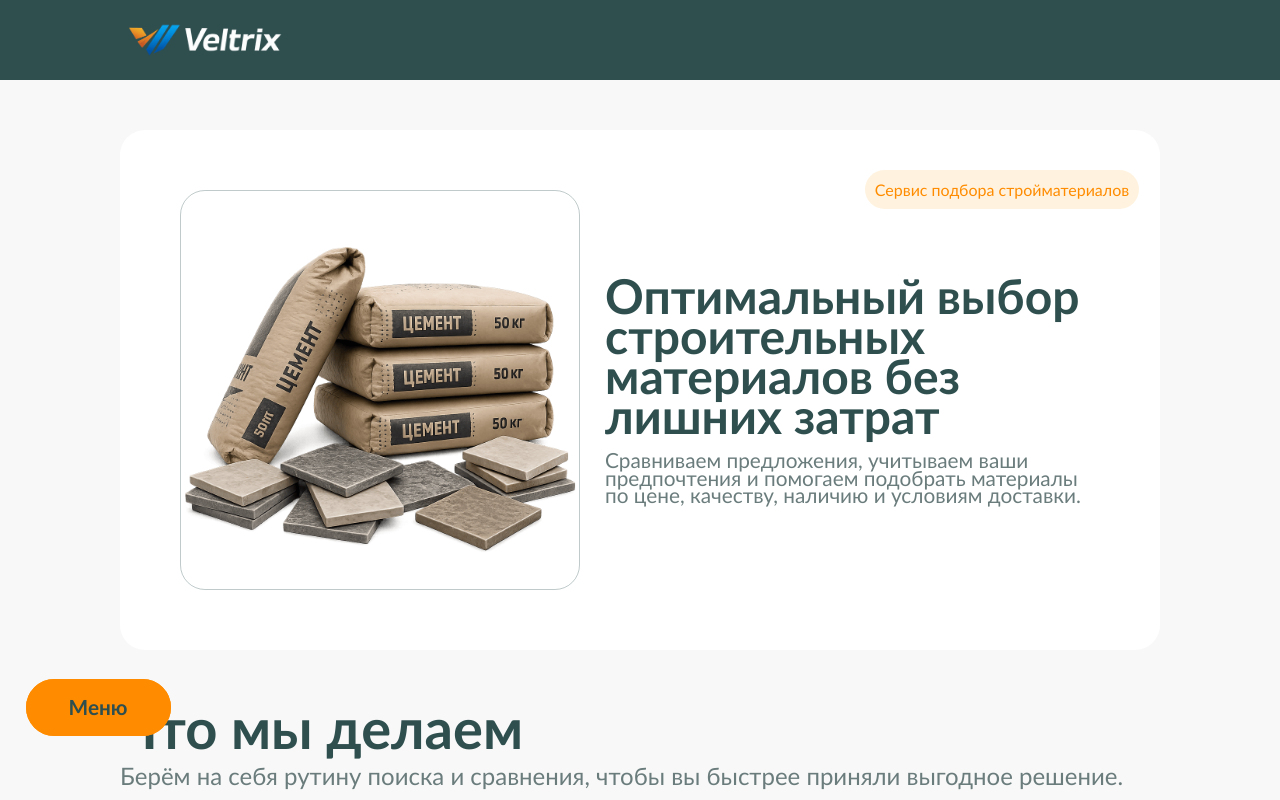
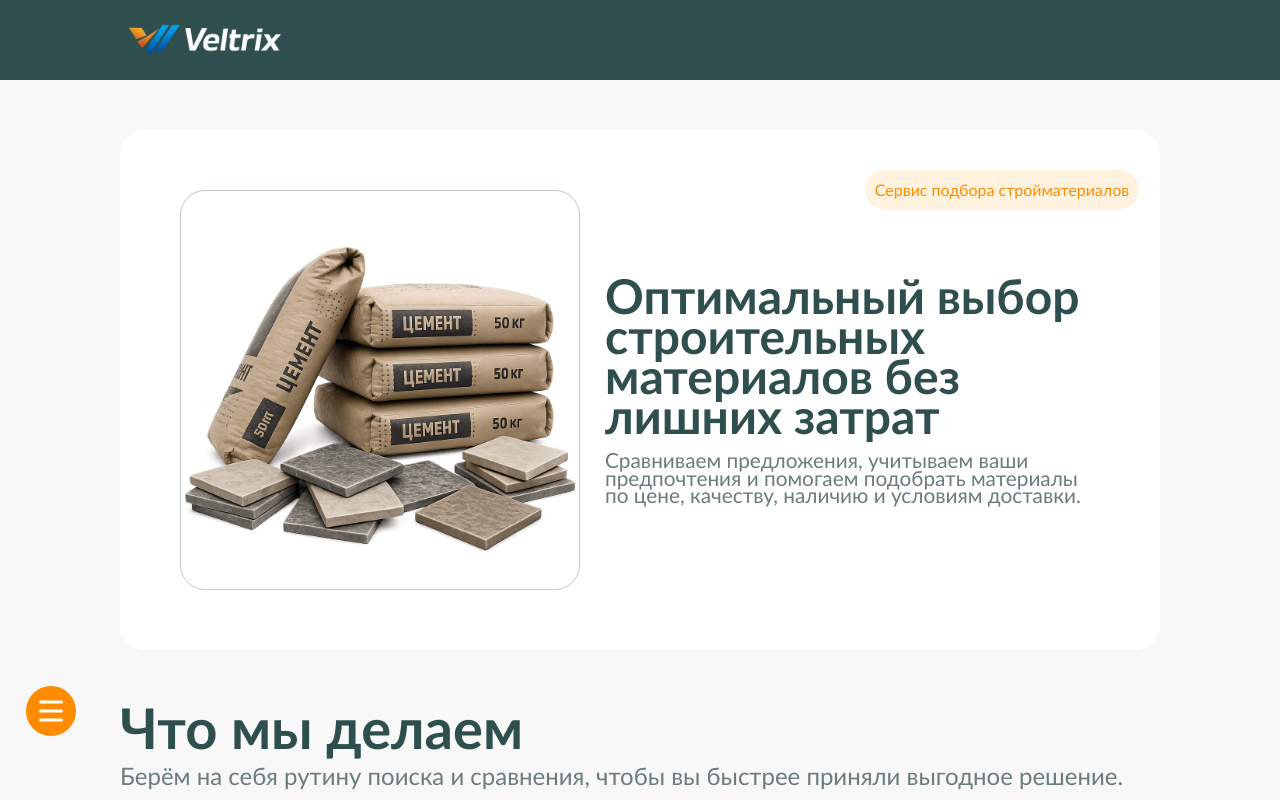
Before and after one commit to toopooriik/vertlix, a Next.js app in the folder frontend/: page / in a window 1280 px wide. Shown: the top 800 px of the page. Built offline with nearby package versions, Linux system fonts and the light colour scheme.

Commit message:
feat(navigation): Исправляет бургер навигации

```diff
--- a/frontend/components/layout/Footer/Footer.tsx
+++ b/frontend/components/layout/Footer/Footer.tsx
@@ -7,9 +7,6 @@ import style from './Footer.module.scss'
 export default function Footer(){
 return(
   <footer className={style.footer}>
-    <div className={style.footer__navifation}>
-      <Navigation />
-    </div>
     <div className={style.footer__bottom}>
       <div className={style.footer__logo}>
         <Image
--- a/frontend/components/ui/burgerMenu/burgerMenu.module.scss
+++ b/frontend/components/ui/burgerMenu/burgerMenu.module.scss
@@ -1,41 +1,101 @@
 @use '@/styles/mixins.scss' as *;
 @use '@/styles/variables.scss' as *;
 
-.burger {
+.position {
   @include mega-layer;
   position: fixed;
-  display: block;
-  padding: 15px 40px;
-  background: $alt-color;
-  cursor: pointer;
   left: 2%;
   bottom: 8%;
-  border-radius: 100px;
-  border: 3px solid $alt-color;
-  font-size: 1.3rem;
-  line-height: 1.3rem;
-  font-weight: 700;
-  color: $main-color;
-  transition: background-color 0.3s ease-in-out;
-  &:hover{
-    background: $white
+}
+
+.burger {
+  position: relative;
+  display: block;
+  width: 50px;   /* Возвращаем твои 50px для кружка */
+  height: 50px;
+  padding: 0;
+  background: $alt-color; /* Твой изначальный фон */
+  cursor: pointer;
+  border-radius: 50%;
+  border: 3px solid $alt-color; /* Твоя изначальная рамка */
+  transition: all 0.3s ease-in-out;
+  z-index: 100;
+
+  span {
+    position: absolute;
+    display: block;
+    width: 24px;  /* Ширина полоски (чтобы аккуратно влезала в круг) */
+    height: 3px;  /* Толщина полоски */
+    background: white; /* Цвет полосок по умолчанию */
+    border-radius: 4px;
+    left: 50%;
+    transition: all 0.3s ease-in-out;
+  }
+
+  /* Базовое положение (три ровные полоски) */
+  span:nth-child(1) {
+    top: 30%;
+    transform: translate(-50%, -50%);
+  }
+
+  span:nth-child(2) {
+    top: 50%;
+    transform: translate(-50%, -50%);
+  }
+
+  span:nth-child(3) {
+    top: 70%;
+    transform: translate(-50%, -50%);
+  }
+
+  /* Эффект при наведении (из твоего первого кода) */
+  &:hover {
+    background: $white;
+    span {
+      background: #000;
+    }
+  }
+
+  /* Активное положение (когда меню открыто — кружок белый, внутри черный крестик) */
+  &.burgerActive {
+    background: $white;
+
+    span {
+      background: #000;
+    }
+
+    /* Верхняя палка едет в центр и поворачивается */
+    span:nth-child(1) {
+      top: 50%;
+      transform: translate(-50%, -50%) rotate(45deg);
+    }
+
+    /* Центральная палка исчезает */
+    span:nth-child(2) {
+      width: 0;
+      opacity: 0;
+    }
+
+    /* Нижняя палка едет в центр и поворачивается в обратную сторону */
+    span:nth-child(3) {
+      top: 50%;
+      transform: translate(-50%, -50%) rotate(-45deg);
+    }
   }
 }
 
-.burgerActive {
-  background: $white;
+// Если нужны адаптивные правки, оставляем их тут
+@include adaptive(table) {
+  .burger {
+    transition: all 0.2s ease-in-out;
+  }
 }
 
-@include adaptive(table){
+@include adaptive(mobile) {
   .burger {
-    transition: background-color 0.2s ease-in-out;
+    transition: all 0.2s ease-in-out;
+  }
+  .burgerActive {
+    display: block;
   }
 }
-@include adaptive(mobile){
-  .burger {
-    transition: background-color 0.2s ease-in-out;
-  }
-  .burgerActive {
-    display: none;
-  }
-}
--- a/frontend/components/ui/burgerMenu/burgerMenu.tsx
+++ b/frontend/components/ui/burgerMenu/burgerMenu.tsx
@@ -1,21 +1,23 @@
 import style from './burgerMenu.module.scss';
-import {useEffect, useRef} from "react";
-import {FontAwesomeIcon} from '@fortawesome/react-fontawesome';
-import {faArrowRight} from '@fortawesome/free-solid-svg-icons';
 
 type CheckboxProps = {
     isOpen: boolean;
     onToggle: () => void;
 };
 
-export default function Checkbox({isOpen, onToggle}: CheckboxProps) {
+export default function Checkbox({ isOpen, onToggle }: CheckboxProps) {
     return (
+        <div className={style.position}>
             <button
                 type="button"
                 className={`${style.burger} ${isOpen ? style.burgerActive : ''}`}
                 onClick={onToggle}
+                aria-label="Toggle menu"
             >
-            Меню
+                <span />
+                <span />
+                <span />
             </button>
+        </div>
     );
 }
--- a/frontend/components/ui/navigation/navigation.tsx
+++ b/frontend/components/ui/navigation/navigation.tsx
@@ -75,7 +75,7 @@ export default function Navigation() {
             window.scrollTo(0, scrollY);
         };
     }, [isMenuOpen, isMobile]);
-        const menuVariants = {
+    const menuVariants = {
         closed: {
             left: "-150%"
         },
@@ -110,12 +110,12 @@ export default function Navigation() {
                             >
                                 {navLinks.map((link: LinkType) => {
                                     return (
-                                        <li key={link.href} className={style.header__navList_li}>
-                                            <Link href={link.href}
-                                                  className={link.href === pathname ? style.header__active : ''}>
+                                        <Link href={link.href}
+                                              className={link.href === pathname ? style.header__active : ''} key={link.href}>
+                                            <li className={style.header__navList_li}>
                                                 {link.label}
-                                            </Link>
-                                        </li>
+                                            </li>
+                                        </Link>
                                     )
                                 })}
                             </motion.ul>
```
Lines whose indentation alone changed are shown as unchanged.
